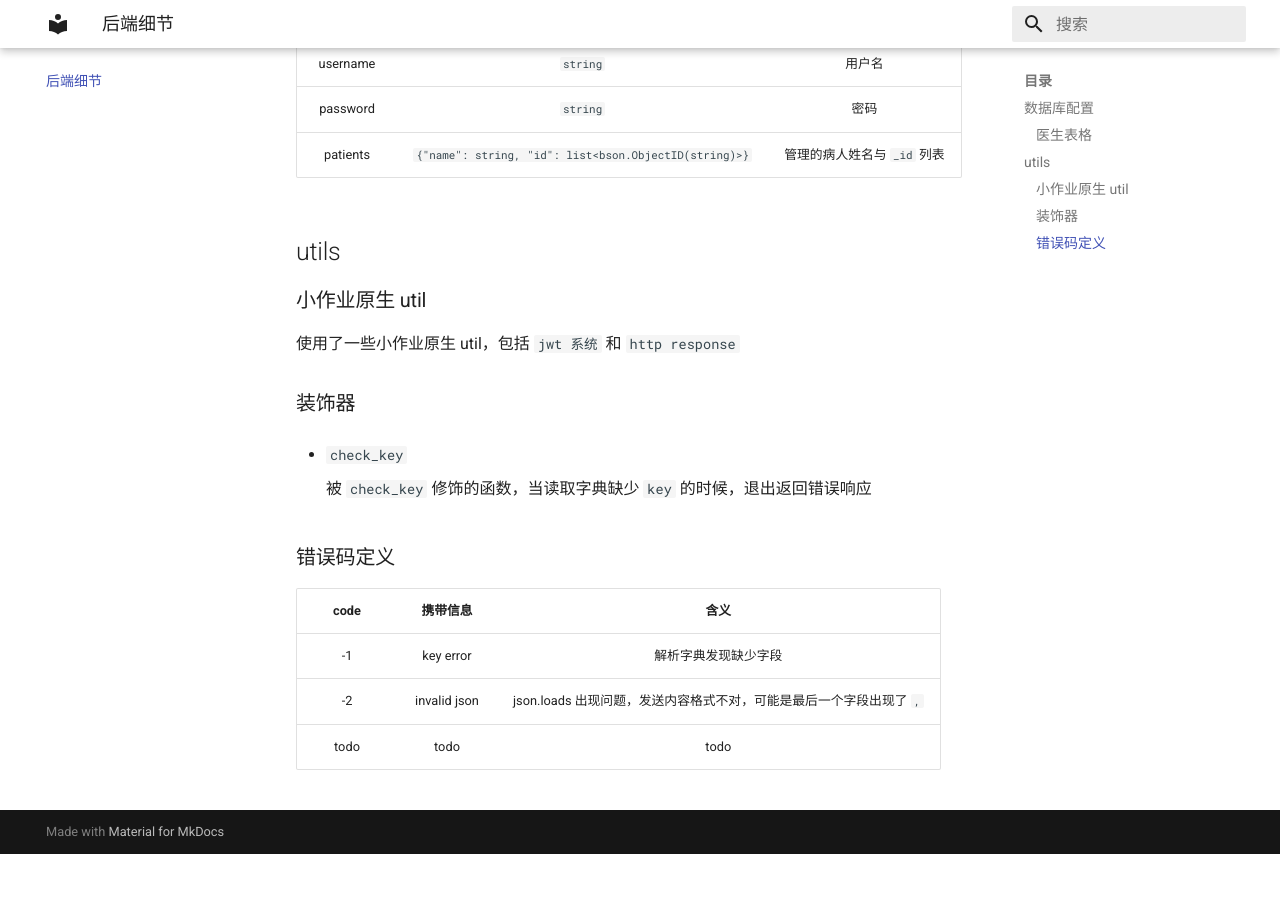
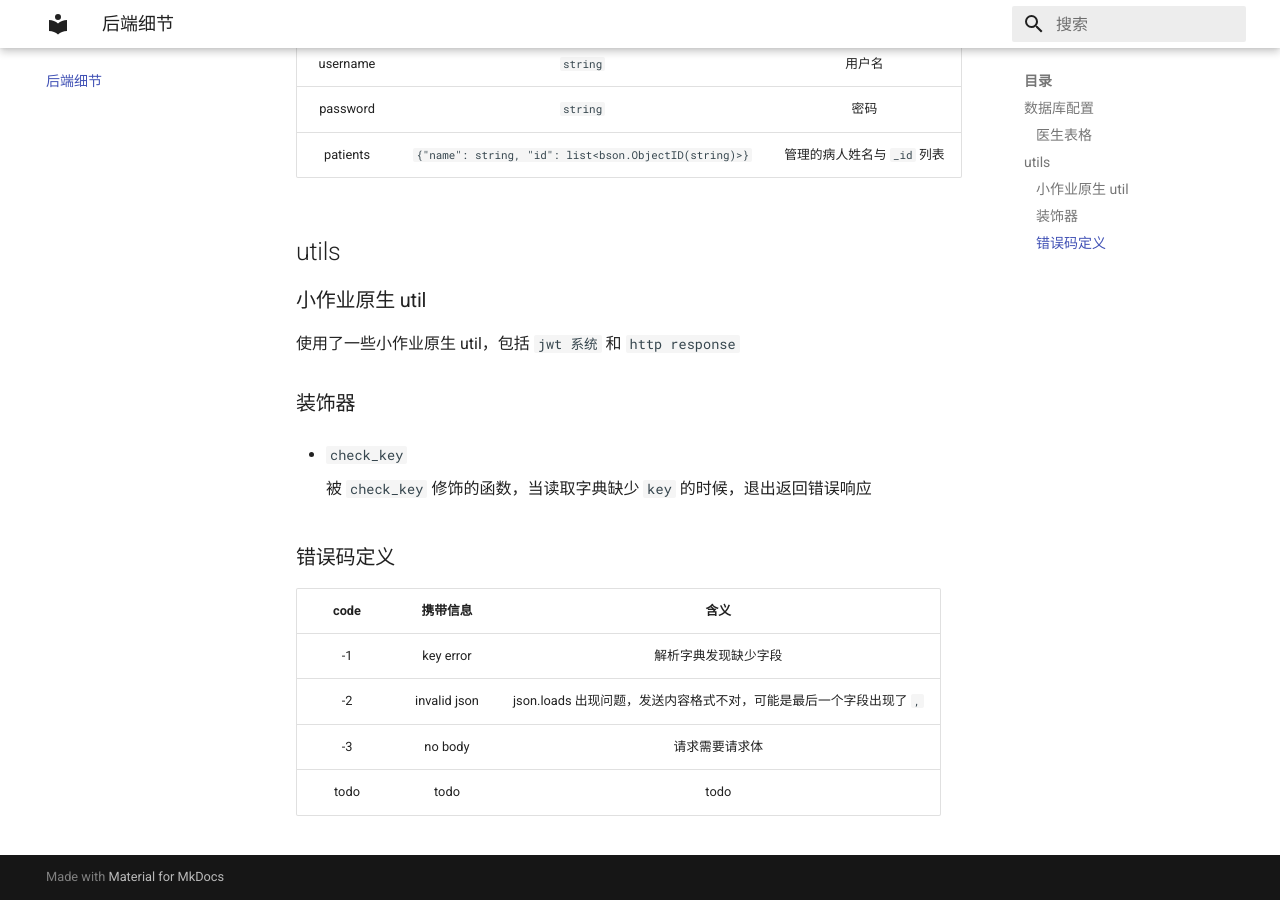
Before and after one commit to rouVling/2023SE-document, an MkDocs documentation site: the page built from docs/后端细节.md, in a window 1280 px wide and 900 px high, scrolled down 733 px. Built offline with MkDocs 1.6.1 and Material for MkDocs 9.7.7, drawn with Linux system fonts in a browser that asks for light colours; before the commit the page ends 1587 px from its top, so only the background shows below that.

Commit message:
增加错误码 -3

```diff
--- a/docs/后端细节.md
+++ b/docs/后端细节.md
@@ -43,4 +43,5 @@ mongoDB 可以记录 json, 每条被记录的 json 都有独立的 _id，在后
 | :---:|:---:|:---:|
 | -1 | key error | 解析字典发现缺少字段
 | -2 | invalid json | json.loads 出现问题，发送内容格式不对，可能是最后一个字段出现了 `,`
+| -3 | no body | 请求需要请求体 |
 | todo | todo | todo |
```
